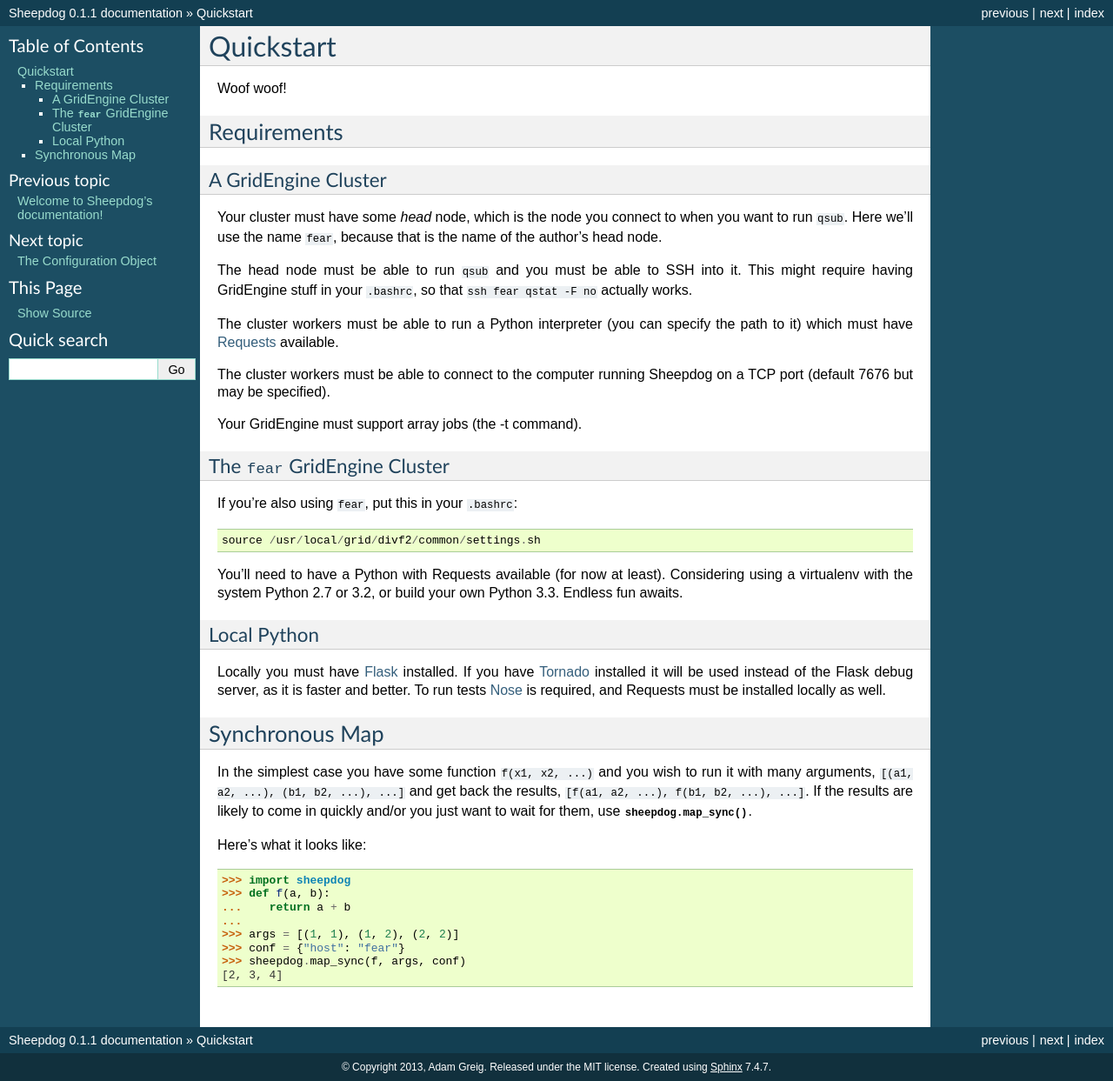
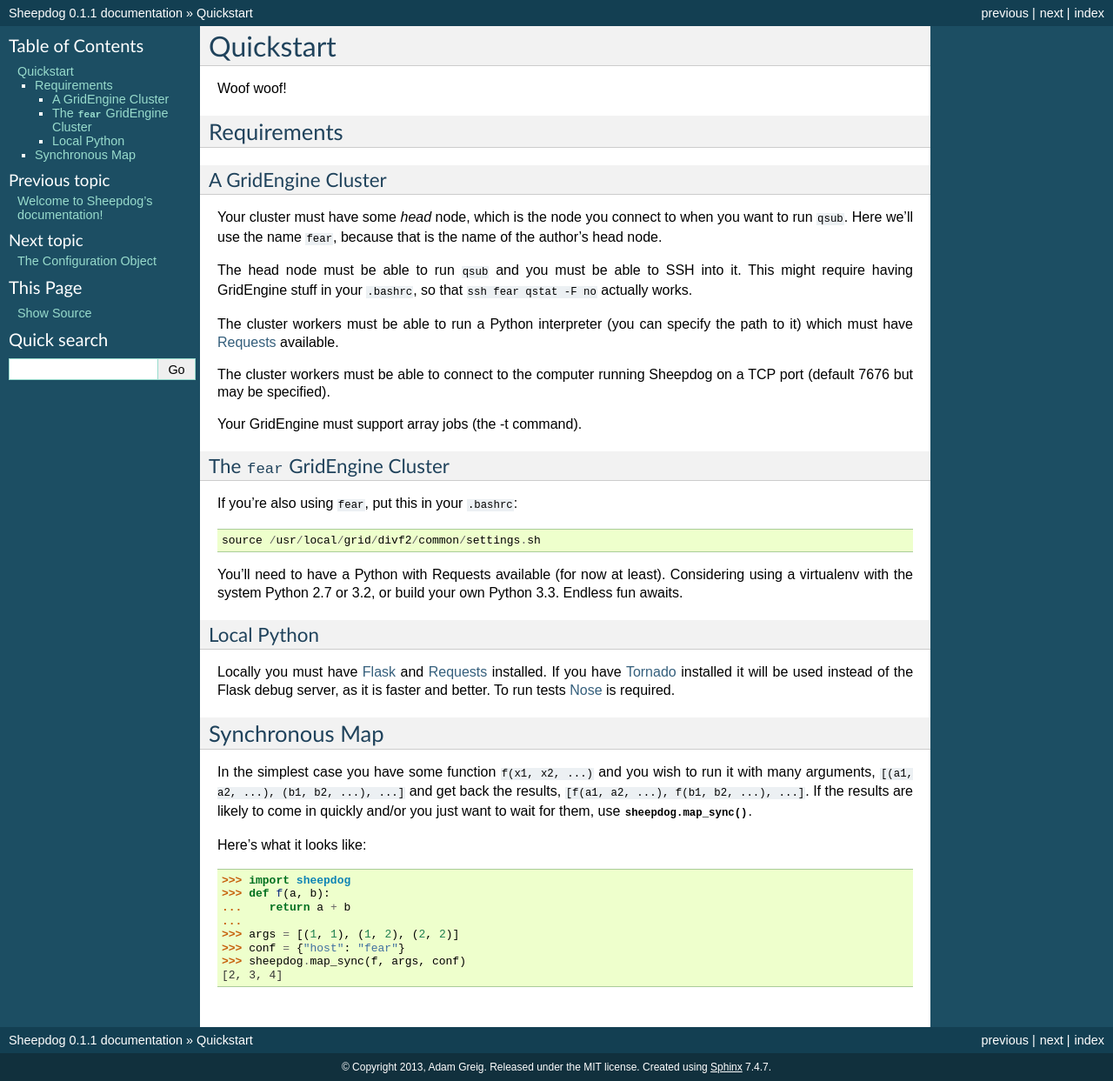
Before and after one commit to adamgreig/sheepdog, a Sphinx documentation site: the page built from docs/quickstart.rst, in a window 1280 px wide. Shown: the whole page at 87% size. Built offline with Sphinx 7.4.7, drawn with Linux system fonts in a browser that asks for light colours.

Commit message:
Add Requests to requirements as you can't run Sheepdog without it.

```diff
--- a/docs/quickstart.rst
+++ b/docs/quickstart.rst
@@ -39,11 +39,11 @@ your own Python 3.3. Endless fun awaits.
 Local Python
 ^^^^^^^^^^^^
 
-Locally you must have  `Flask <http://flask.pocoo.org/>`_ installed. If you
-have `Tornado <http://www.tornadoweb.org/>`_ installed it will be used instead
-of the Flask debug server, as it is faster and better. To run tests
-`Nose <https://nose.readthedocs.org>`_ is required, and Requests must be
-installed locally as well.
+Locally you must have  `Flask <http://flask.pocoo.org/>`_ and
+`Requests <python-requests.org>`_ installed. If you have
+`Tornado <http://www.tornadoweb.org/>`_ installed it will be used instead of
+the Flask debug server, as it is faster and better. To run tests
+`Nose <https://nose.readthedocs.org>`_ is required.
 
 Synchronous Map
 ---------------
--- a/setup.py
+++ b/setup.py
@@ -8,7 +8,7 @@ except (IOError, ImportError):
 
 setup(
     name='Sheepdog',
-    version='0.1.1',
+    version='0.1.2',
     author='Adam Greig',
     author_email='adam@adamgreig.com',
     packages=['sheepdog', 'sheepdog.dog', 'sheepdog.sheep'],
@@ -20,6 +20,7 @@ setup(
     tests_require=['nose', 'requests'],
     install_requires=[
         "Flask >= 0.10.1",
+        "requests >= 2.0.1",
     ],
     classifiers=[
         'Development Status :: 4 - Beta',
```
Also changed, not shown: docs/changelog.rst (+7 -0 lines).
